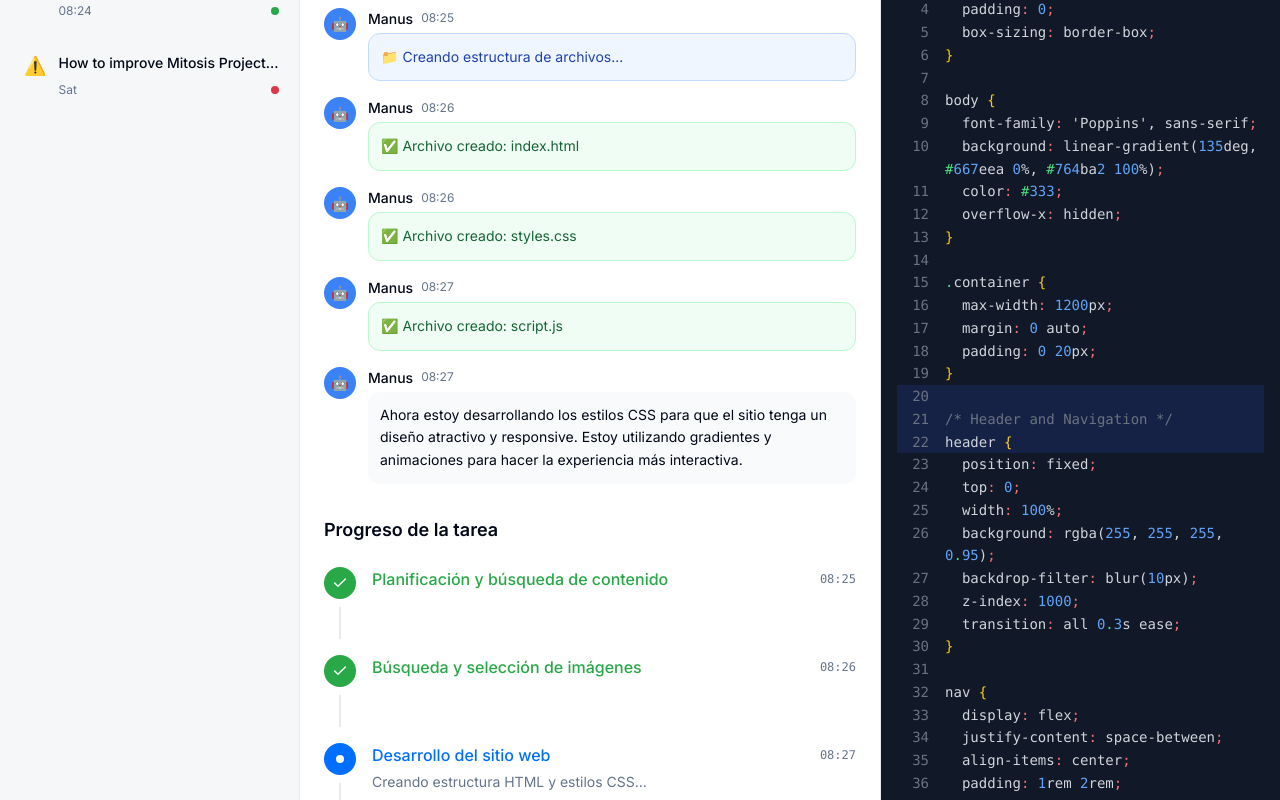
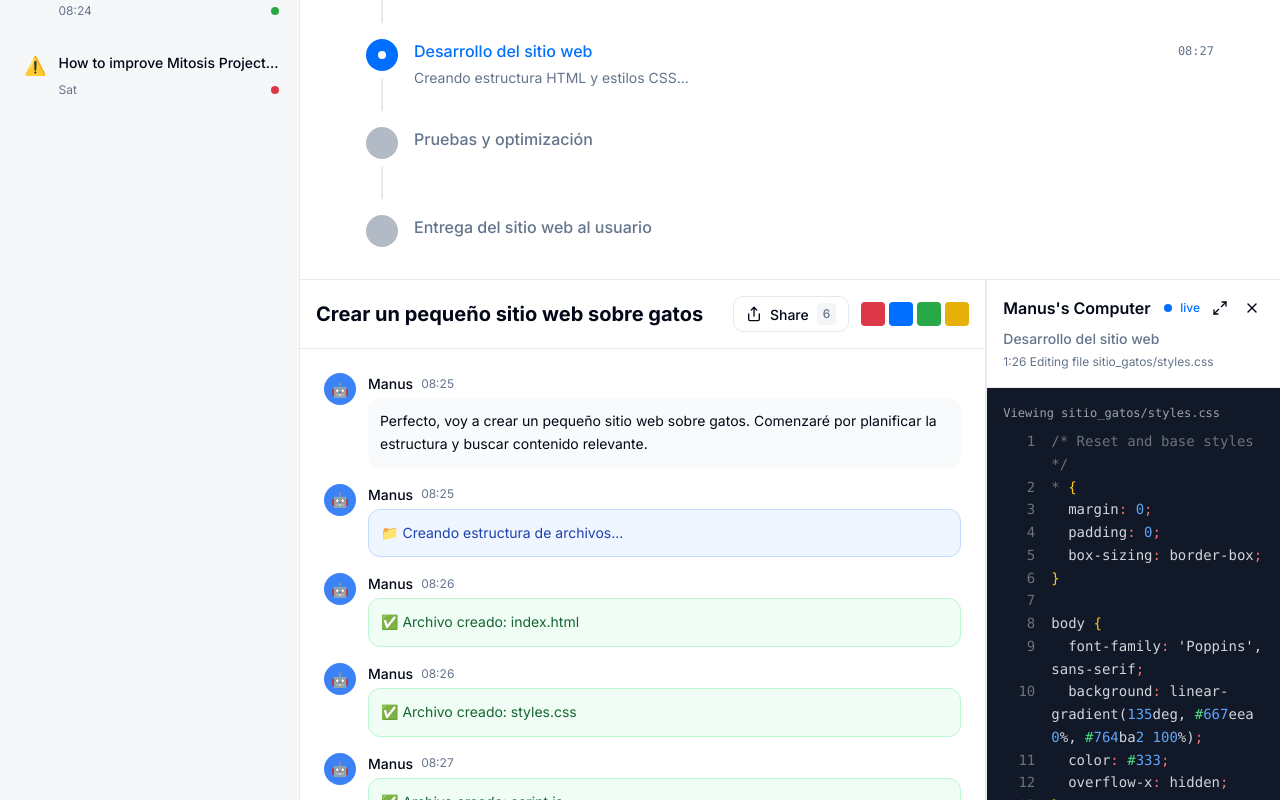
Before and after one commit to Arx88/digital-agent-flow, a React (Vite) app: page / in a window 1280 px wide. Shown: the part 220-1020 px from the top of the page. Built offline with nearby package versions, Linux system fonts and the light colour scheme.

Commit message:
Refactor: Implement collapsible Manus computer
- Make Manus computer collapsible with scroll.
- Allow resizing of Manus computer width.
- Move task progress above the chat area.
- Ensure the chat area remains fixed.

```diff
--- a/src/components/Layout/AgentPanel.tsx
+++ b/src/components/Layout/AgentPanel.tsx
@@ -2,17 +2,21 @@
 import React, { useState, useEffect } from 'react';
 import { Button } from '@/components/ui/button';
 import { CodeEditor } from '../CodeEditor';
+import { ScrollArea } from '@/components/ui/scroll-area';
+import { X, Maximize2, Minimize2 } from 'lucide-react';
 import { cn } from '@/lib/utils';
 
 interface AgentPanelProps {
   taskId: string;
+  onCollapse?: () => void;
 }
 
-export const AgentPanel: React.FC<AgentPanelProps> = ({ taskId }) => {
+export const AgentPanel: React.FC<AgentPanelProps> = ({ taskId, onCollapse }) => {
   const [currentStatus, setCurrentStatus] = useState('Desarrollo del sitio web');
   const [currentFile, setCurrentFile] = useState('sitio_gatos/styles.css');
   const [timeElapsed, setTimeElapsed] = useState('1:20');
   const [isLive, setIsLive] = useState(true);
+  const [isMaximized, setIsMaximized] = useState(false);
 
   useEffect(() => {
     // Simulate time updates
@@ -28,17 +32,40 @@ export const AgentPanel: React.FC<AgentPanelProps> = ({ taskId }) => {
   }, [timeElapsed]);
 
   return (
-    <div className="h-full border-l border-manus-border bg-background flex flex-col">
+    <div className={cn(
+      "h-full border-l border-manus-border bg-background flex flex-col",
+      isMaximized && "fixed inset-0 z-50 border-l-0"
+    )}>
       {/* Header */}
-      <div className="p-4 border-b border-manus-border">
+      <div className="p-4 border-b border-manus-border flex-shrink-0">
         <div className="flex items-center justify-between mb-2">
           <h2 className="font-semibold text-foreground text-base">Manus's Computer</h2>
+          <div className="flex items-center gap-2">
             {isLive && (
               <div className="live-indicator">
                 <div className="live-dot"></div>
                 <span className="text-xs text-manus-blue font-medium">live</span>
               </div>
             )}
+            <Button
+              variant="ghost"
+              size="sm"
+              onClick={() => setIsMaximized(!isMaximized)}
+              className="h-6 w-6 p-0 hover-scale"
+            >
+              {isMaximized ? <Minimize2 className="h-3 w-3" /> : <Maximize2 className="h-3 w-3" />}
+            </Button>
+            {onCollapse && (
+              <Button
+                variant="ghost"
+                size="sm"
+                onClick={onCollapse}
+                className="h-6 w-6 p-0 hover-scale"
+              >
+                <X className="h-3 w-3" />
+              </Button>
+            )}
+          </div>
         </div>
         <div className="text-sm text-muted-foreground">
           <div className="font-medium">{currentStatus}</div>
@@ -48,17 +75,19 @@ export const AgentPanel: React.FC<AgentPanelProps> = ({ taskId }) => {
         </div>
       </div>
 
-      {/* Code Editor */}
-      <div className="flex-1 overflow-hidden">
+      {/* Scrollable Code Editor */}
+      <ScrollArea className="flex-1">
+        <div className="h-full">
           <CodeEditor
             file={currentFile}
             language="css"
             readOnly={true}
           />
         </div>
+      </ScrollArea>
 
       {/* Controls */}
-      <div className="p-4 border-t border-manus-border">
+      <div className="p-4 border-t border-manus-border flex-shrink-0">
         <div className="flex gap-2 mb-3">
           <Button variant="outline" size="sm" className="hover-scale transition-transform">
             Diff
--- a/src/components/Layout/ConversationArea.tsx
+++ b/src/components/Layout/ConversationArea.tsx
@@ -3,8 +3,8 @@ import React, { useState } from 'react';
 import { Share, Menu } from 'lucide-react';
 import { Button } from '@/components/ui/button';
 import { Input } from '@/components/ui/input';
-import { ProgressIndicator } from '../ProgressIndicator';
 import { MessageList } from '../MessageList';
+import { ScrollArea } from '@/components/ui/scroll-area';
 import { cn } from '@/lib/utils';
 
 interface ConversationAreaProps {
@@ -40,9 +40,9 @@ export const ConversationArea: React.FC<ConversationAreaProps> = ({
   ];
 
   return (
-    <div className="flex-1 flex flex-col min-h-screen bg-background">
+    <div className="flex-1 flex flex-col h-full bg-background">
       {/* Header */}
-      <div className="border-b border-manus-border p-4">
+      <div className="border-b border-manus-border p-4 flex-shrink-0">
         <div className="flex items-center justify-between">
           <div className="flex items-center gap-3">
             <Button
@@ -85,15 +85,15 @@ export const ConversationArea: React.FC<ConversationAreaProps> = ({
         </div>
       </div>
 
-      {/* Conversation Area */}
-      <div className="flex-1 flex flex-col">
-        <div className="flex-1 overflow-y-auto p-6">
+      {/* Scrollable Conversation Area */}
+      <ScrollArea className="flex-1">
+        <div className="p-6">
           <MessageList taskId={taskId} />
-          <ProgressIndicator />
         </div>
+      </ScrollArea>
 
-        {/* Message Input */}
-        <div className="border-t border-manus-border p-4">
+      {/* Fixed Message Input */}
+      <div className="border-t border-manus-border p-4 flex-shrink-0">
         <div className="flex gap-3">
           <Input
             value={message}
@@ -121,6 +121,5 @@ export const ConversationArea: React.FC<ConversationAreaProps> = ({
         </div>
       </div>
     </div>
-    </div>
   );
 };
--- a/src/components/Layout/MainLayout.tsx
+++ b/src/components/Layout/MainLayout.tsx
@@ -4,11 +4,14 @@ import { Sidebar } from './Sidebar';
 import { ConversationArea } from './ConversationArea';
 import { AgentPanel } from './AgentPanel';
 import { NewTaskModal } from '../Modals/NewTaskModal';
+import { ProgressIndicator } from '../ProgressIndicator';
+import { ResizablePanelGroup, ResizablePanel, ResizableHandle } from '@/components/ui/resizable';
 
 export const MainLayout = () => {
   const [activeTaskId, setActiveTaskId] = useState<string>('task-1');
   const [showNewTaskModal, setShowNewTaskModal] = useState(false);
   const [sidebarCollapsed, setSidebarCollapsed] = useState(false);
+  const [agentPanelCollapsed, setAgentPanelCollapsed] = useState(false);
 
   return (
     <div className="min-h-screen bg-background flex w-full">
@@ -20,16 +23,45 @@ export const MainLayout = () => {
         onToggleCollapse={() => setSidebarCollapsed(!sidebarCollapsed)}
       />
 
-      <div className="flex-1 flex min-h-screen">
-        <div className="flex-1 conversation-max-width mx-auto">
-          <ConversationArea
-            taskId={activeTaskId}
-            onToggleSidebar={() => setSidebarCollapsed(!sidebarCollapsed)}
-          />
+      <div className="flex-1 flex flex-col min-h-screen">
+        {/* Fixed Progress Indicator */}
+        <div className="border-b border-manus-border bg-background z-10">
+          <div className="max-w-4xl mx-auto px-6">
+            <ProgressIndicator />
+          </div>
         </div>
-        <div className="agent-panel-width">
-          <AgentPanel taskId={activeTaskId} />
-        </div>
+
+        {/* Resizable Content Area */}
+        <ResizablePanelGroup direction="horizontal" className="flex-1">
+          <ResizablePanel defaultSize={70} minSize={50}>
+            <ConversationArea
+              taskId={activeTaskId}
+              onToggleSidebar={() => setSidebarCollapsed(!sidebarCollapsed)}
+            />
+          </ResizablePanel>
+
+          {!agentPanelCollapsed && (
+            <>
+              <ResizableHandle withHandle />
+              <ResizablePanel defaultSize={30} minSize={20} maxSize={50}>
+                <AgentPanel
+                  taskId={activeTaskId}
+                  onCollapse={() => setAgentPanelCollapsed(true)}
+                />
+              </ResizablePanel>
+            </>
+          )}
+        </ResizablePanelGroup>
+
+        {/* Floating toggle button when agent panel is collapsed */}
+        {agentPanelCollapsed && (
+          <button
+            onClick={() => setAgentPanelCollapsed(false)}
+            className="fixed right-4 top-1/2 -translate-y-1/2 bg-manus-blue text-white p-2 rounded-l-lg shadow-lg hover:bg-manus-blue/90 transition-colors z-20"
+          >
+            ←
+          </button>
+        )}
       </div>
 
       {showNewTaskModal && (
```
Lines whose indentation alone changed are shown as unchanged.
